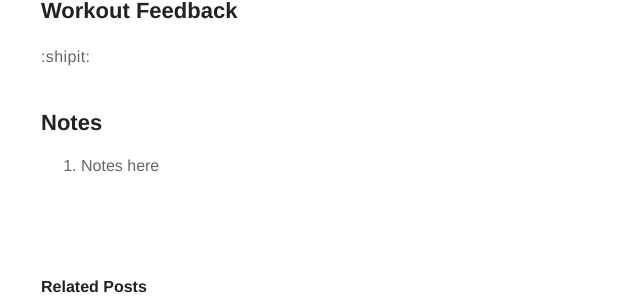
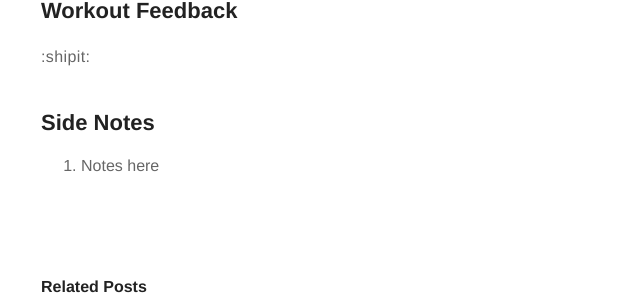
Before and after one commit to brenodamata/old_page, a Jekyll site: the page built from _posts/2015-02-08-12-week-program-day-2.markdown, in a window 1280 px wide and 900 px high, scrolled down 3799 px. Shown: the part 211-515 px from the top of the window, without its empty margins (319-959 px from the left). Built offline with Jekyll 4.4.1, drawn with Linux system fonts in a browser that asks for light colours; emoji names are drawn with the system emoji font.

Commit message:
Fix broken link 🔗

```diff
--- a/_posts/2015-02-07-12-week-program-day-1.markdown
+++ b/_posts/2015-02-07-12-week-program-day-1.markdown
@@ -92,8 +92,8 @@ Self Rating: :eight: <br>
 :heartbeat: [Activity](#activity-hr) <br>
 :zzz: [Sleep](#sleep) <br>
 :camera: [Progress Pics](#progress-pics) <br>
-:thought_balloon: [Workout Feedback](#workout_feedback) <br>
-:pencil: [Side Notes](#side_notes) <br>
+:thought_balloon: [Workout Feedback](#workout-feedback) <br>
+:pencil: [Side Notes](#side-notes) <br>
 
 ---
 
--- a/_posts/2015-02-08-12-week-program-day-2.markdown
+++ b/_posts/2015-02-08-12-week-program-day-2.markdown
@@ -92,8 +92,8 @@ Self Rating: :question: <br>
 :heartbeat: [Activity](#activity-hr) <br>
 :zzz: [Sleep](#sleep) <br>
 :camera: [Progress Pics](#progress-pics) <br>
-:hurtrealbad: [Workout Feedback](#workout_feedback) <br>
-:pencil: [Side Notes](#side_notes) <br>
+:hurtrealbad: [Workout Feedback](#workout-feedback) <br>
+:pencil: [Side Notes](#side-notes) <br>
 
 ---
 
@@ -154,7 +154,7 @@ Bodyfat: 16.3%
 
 :shipit:
 
-## Notes
+## Side Notes
 
 1. Notes here
 
```
Also changed, not shown: 3 other files.
